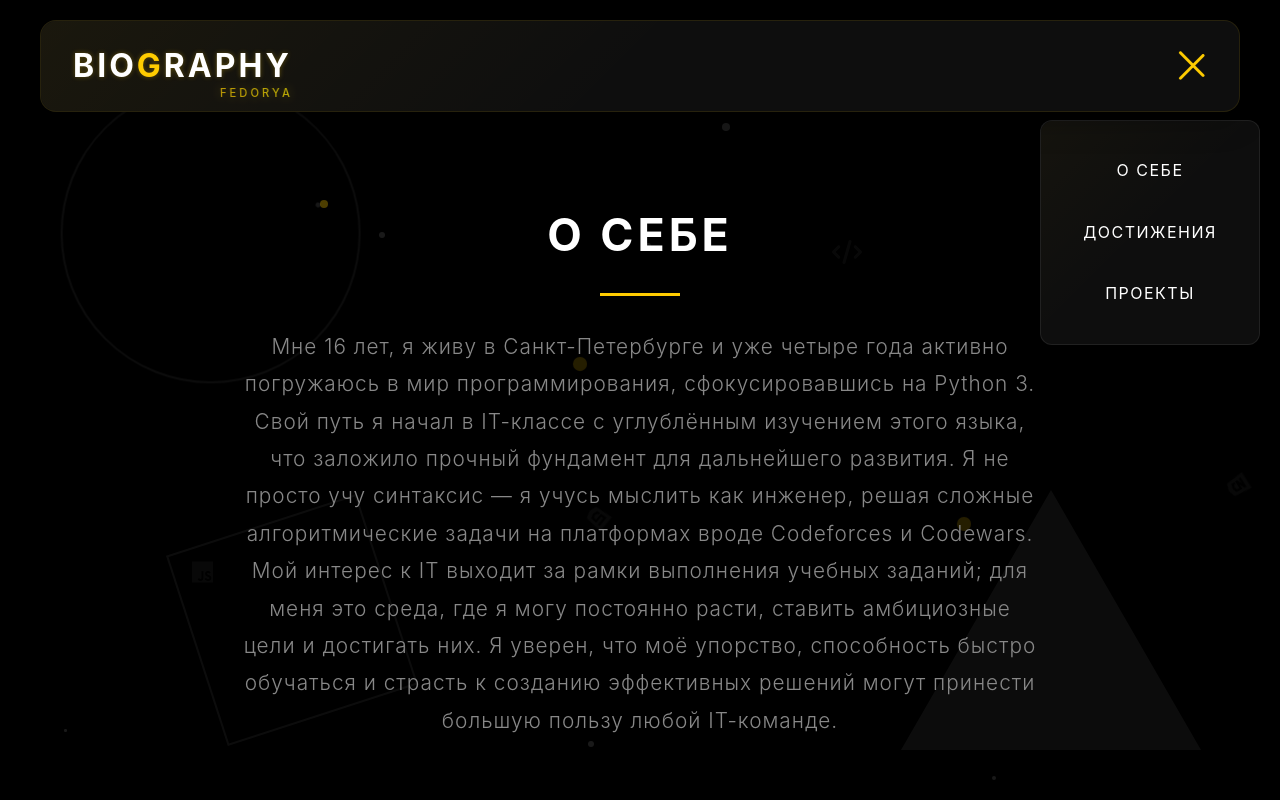
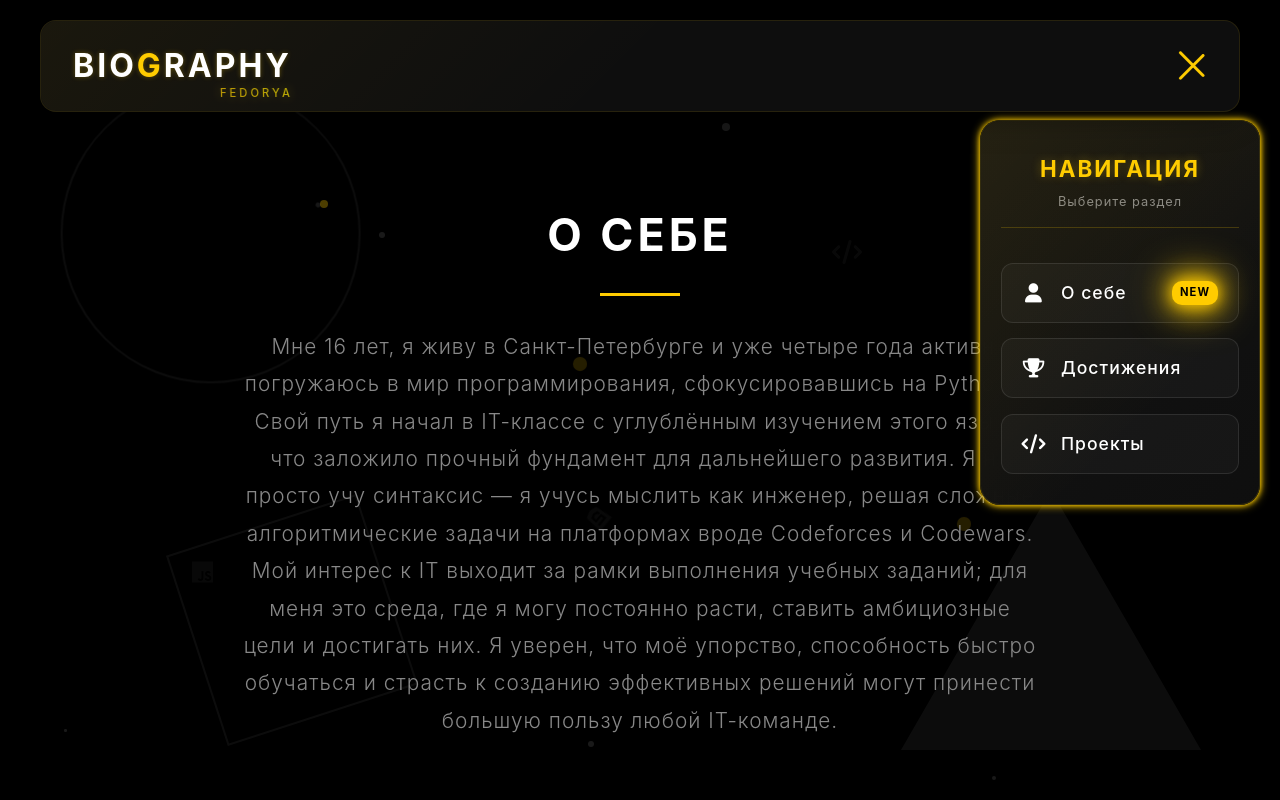
Before and after one commit to smeshknight/biography.github.io, a plain HTML site: page index.html in a window 1280 px wide. Both pictures are taken after a click on the element 1189 px from the left and 65 px from the top of the page. Shown: the top 800 px of the page. Drawn offline with Linux system fonts and the light colour scheme.

Commit message:
Update index.html

```diff
--- a/index.html
+++ b/index.html
@@ -22,6 +22,7 @@
             --accent-glow: rgba(255, 204, 0, 0.3);
             --menu-bg: rgba(15, 15, 15, 0.95);
             --nav-bg: rgba(15, 15, 15, 0.98);
+            --neon-glow: 0 0 10px var(--accent), 0 0 20px var(--accent), 0 0 30px var(--accent);
         }
 
         body {
@@ -231,23 +232,41 @@
 
         @keyframes menuSlide {
             from {
-                transform: translateX(100%);
+                transform: translateX(100%) scale(0.9);
                 opacity: 0;
             }
             to {
-                transform: translateX(0);
+                transform: translateX(0) scale(1);
                 opacity: 1;
             }
         }
 
         @keyframes menuItemSlide {
             from {
-                transform: translateX(30px);
+                transform: translateX(30px) scale(0.8);
                 opacity: 0;
             }
             to {
-                transform: translateX(0);
+                transform: translateX(0) scale(1);
                 opacity: 1;
+            }
+        }
+
+        @keyframes neonPulse {
+            0%, 100% {
+                box-shadow: 0 0 5px var(--accent), 0 0 10px var(--accent);
+            }
+            50% {
+                box-shadow: 0 0 15px var(--accent), 0 0 30px var(--accent), 0 0 45px var(--accent);
+            }
+        }
+
+        @keyframes iconBounce {
+            0%, 100% {
+                transform: translateX(0) scale(1);
+            }
+            50% {
+                transform: translateX(-3px) scale(1.1);
             }
         }
 
@@ -402,24 +421,25 @@
             margin-left: 0;
         }
 
-        /* Боковое меню - МИНИМАЛИСТИЧНЫЙ ОСТРОВОК */
+        /* Боковое меню - ПЕРЕРАБОТАННЫЙ СТИЛЬ */
         .sidebar {
             position: fixed;
             right: -100%;
-            top: 120px; /* ЕЩЕ НИЖЕ - было 100px */
+            top: 120px;
             height: auto;
-            width: 220px;
-            background: var(--nav-bg);
+            width: 280px;
+            background: linear-gradient(135deg, rgba(20, 20, 20, 0.98) 0%, rgba(15, 15, 15, 0.98) 100%);
             transition: all 0.4s cubic-bezier(0.77, 0, 0.175, 1);
             z-index: 999;
-            padding: 25px 15px;
+            padding: 30px 20px;
             display: flex;
             flex-direction: column;
-            gap: 12px;
-            backdrop-filter: blur(20px);
-            box-shadow: 0 8px 32px rgba(0, 0, 0, 0.4);
-            border: 1px solid rgba(255, 255, 255, 0.08);
-            border-radius: 12px;
+            gap: 15px;
+            backdrop-filter: blur(25px);
+            box-shadow: 0 10px 40px rgba(0, 0, 0, 0.6);
+            border: 1px solid rgba(255, 204, 0, 0.15);
+            border-radius: 20px;
+            animation: neonPulse 3s infinite ease-in-out;
         }
 
         .sidebar::before {
@@ -429,44 +449,69 @@
             left: 0;
             width: 100%;
             height: 100%;
-            background: linear-gradient(135deg, rgba(255, 204, 0, 0.03) 0%, transparent 50%);
-            border-radius: 12px;
+            background: linear-gradient(135deg, rgba(255, 204, 0, 0.08) 0%, transparent 70%);
+            border-radius: 20px;
             pointer-events: none;
         }
 
         .sidebar.active {
             right: 20px;
-            animation: menuSlide 0.4s ease-out;
+            animation: menuSlide 0.5s ease-out, neonPulse 3s infinite ease-in-out;
+        }
+
+        .menu-header {
+            text-align: center;
+            margin-bottom: 20px;
+            padding-bottom: 15px;
+            border-bottom: 1px solid rgba(255, 204, 0, 0.2);
+        }
+
+        .menu-title {
+            font-size: 1.4rem;
+            font-weight: 700;
+            color: var(--accent);
+            text-transform: uppercase;
+            letter-spacing: 2px;
+            margin-bottom: 5px;
+            text-shadow: 0 0 10px var(--accent-glow);
+        }
+
+        .menu-subtitle {
+            font-size: 0.8rem;
+            color: var(--gray);
+            letter-spacing: 1px;
         }
 
         .menu-item {
             color: var(--white);
             text-decoration: none;
-            font-size: 1rem;
-            font-weight: 400;
-            letter-spacing: 1.5px;
-            text-transform: uppercase;
-            padding: 12px 15px;
+            font-size: 1.1rem;
+            font-weight: 500;
+            letter-spacing: 1px;
+            padding: 15px 20px;
             position: relative;
             transition: all 0.3s ease;
-            border-radius: 6px;
-            background: transparent;
-            border: none;
+            border-radius: 12px;
+            background: rgba(255, 255, 255, 0.03);
+            border: 1px solid rgba(255, 255, 255, 0.1);
             transform: translateX(30px);
             opacity: 0;
-            animation: menuItemSlide 0.4s ease-out forwards;
-            text-align: center;
+            animation: menuItemSlide 0.5s ease-out forwards;
+            display: flex;
+            align-items: center;
+            gap: 15px;
         }
 
-        .sidebar.active .menu-item:nth-child(1) { animation-delay: 0.1s; }
-        .sidebar.active .menu-item:nth-child(2) { animation-delay: 0.15s; }
+        .sidebar.active .menu-item:nth-child(2) { animation-delay: 0.1s; }
         .sidebar.active .menu-item:nth-child(3) { animation-delay: 0.2s; }
+        .sidebar.active .menu-item:nth-child(4) { animation-delay: 0.3s; }
 
         .menu-item:hover {
-            transform: translateX(5px) !important;
+            transform: translateX(5px) scale(1.05) !important;
             color: var(--accent);
-            background: rgba(255, 204, 0, 0.05);
-            box-shadow: 0 2px 10px rgba(255, 204, 0, 0.1);
+            background: rgba(255, 204, 0, 0.1);
+            border-color: var(--accent);
+            box-shadow: 0 5px 20px rgba(255, 204, 0, 0.2);
         }
 
         .menu-item::before {
@@ -474,22 +519,52 @@
             position: absolute;
             left: -8px;
             top: 50%;
-            width: 6px;
-            height: 6px;
+            width: 8px;
+            height: 8px;
             background: var(--accent);
             border-radius: 50%;
             transform: translateY(-50%) scale(0);
-            transition: transform 0.2s ease;
-            box-shadow: 0 0 8px var(--accent);
+            transition: transform 0.3s ease;
+            box-shadow: 0 0 15px var(--accent);
         }
 
         .menu-item:hover::before {
-            transform: translateY(-50%) scale(1);
+            transform: translateY(-50%) scale(1.2);
+        }
+
+        .menu-icon {
+            font-size: 1.2rem;
+            width: 24px;
+            height: 24px;
+            display: flex;
+            align-items: center;
+            justify-content: center;
+            transition: all 0.3s ease;
+        }
+
+        .menu-item:hover .menu-icon {
+            color: var(--accent);
+            animation: iconBounce 0.5s ease;
+            filter: drop-shadow(0 0 5px var(--accent));
+        }
+
+        .menu-text {
+            flex: 1;
+        }
+
+        .menu-badge {
+            background: var(--accent);
+            color: var(--black);
+            font-size: 0.7rem;
+            font-weight: 700;
+            padding: 3px 8px;
+            border-radius: 10px;
+            animation: neonPulse 2s infinite ease-in-out;
         }
 
         /* Основной контент */
         .main-content {
-            margin-top: 120px; /* Увеличил отступ сверху */
+            margin-top: 120px;
             padding: 1rem 2rem;
             flex: 1;
         }
@@ -509,8 +584,8 @@
         /* ИСПРАВЛЕНИЕ: убрал отрицательный margin-top для первой секции */
         #page1 {
             min-height: 60vh;
-            padding-top: 2rem; /* Добавил отступ сверху */
-            margin-top: 2rem; /* Добавил отступ сверху */
+            padding-top: 2rem;
+            margin-top: 2rem;
             margin-bottom: 8rem;
         }
 
@@ -748,7 +823,7 @@
             }
 
             .main-content {
-                margin-top: 100px; /* Увеличил для мобильных */
+                margin-top: 100px;
                 padding: 1rem;
             }
 
@@ -770,8 +845,8 @@
             }
 
             .sidebar {
-                width: 200px;
-                padding: 20px 12px;
+                width: 250px;
+                padding: 25px 15px;
                 top: 100px;
                 right: -100%;
             }
@@ -781,8 +856,12 @@
             }
 
             .menu-item {
-                font-size: 0.9rem;
-                padding: 10px 12px;
+                font-size: 1rem;
+                padding: 12px 15px;
+            }
+
+            .menu-title {
+                font-size: 1.2rem;
             }
 
             /* Футер на мобильных */
@@ -836,7 +915,7 @@
             }
 
             .main-content {
-                margin-top: 90px; /* Увеличил для маленьких экранов */
+                margin-top: 90px;
                 padding: 0.5rem;
             }
 
@@ -858,8 +937,8 @@
             }
 
             .sidebar {
-                width: 180px;
-                padding: 18px 10px;
+                width: 220px;
+                padding: 20px 12px;
                 top: 90px;
             }
 
@@ -868,8 +947,19 @@
             }
 
             .menu-item {
-                font-size: 0.85rem;
-                padding: 8px 10px;
+                font-size: 0.9rem;
+                padding: 10px 12px;
+                gap: 10px;
+            }
+
+            .menu-icon {
+                font-size: 1rem;
+                width: 20px;
+                height: 20px;
+            }
+
+            .menu-title {
+                font-size: 1.1rem;
             }
 
             .bottom-footer {
@@ -919,11 +1009,25 @@
         </div>
     </nav>
 
-    <!-- Боковое меню - МИНИМАЛИСТИЧНЫЙ ОСТРОВОК -->
+    <!-- Боковое меню - ПЕРЕРАБОТАННЫЙ СТИЛЬ -->
     <aside class="sidebar" id="sidebar">
-        <a href="#page1" class="menu-item">О себе</a>
-        <a href="#page2" class="menu-item">Достижения</a>
-        <a href="#page3" class="menu-item">Проекты</a>
+        <div class="menu-header">
+            <div class="menu-title">НАВИГАЦИЯ</div>
+            <div class="menu-subtitle">Выберите раздел</div>
+        </div>
+        <a href="#page1" class="menu-item">
+            <i class="fas fa-user menu-icon"></i>
+            <span class="menu-text">О себе</span>
+            <span class="menu-badge">NEW</span>
+        </a>
+        <a href="#page2" class="menu-item">
+            <i class="fas fa-trophy menu-icon"></i>
+            <span class="menu-text">Достижения</span>
+        </a>
+        <a href="#page3" class="menu-item">
+            <i class="fas fa-code menu-icon"></i>
+            <span class="menu-text">Проекты</span>
+        </a>
     </aside>
 
     <!-- Основной контент -->
@@ -938,7 +1042,7 @@
         <section id="page2" class="page-section">
             <div class="container">
                 <h2 class="section-title">Достижения</h2>
-                <p class="empty-text">За время обучения я успел достичь первых серьёзных результатов: одержал победу в трёх школьных олимпиадах по программированию и в одной районной. Эти достижения стали для меня не только подтверждением уровня знаний, но и важным стимулом двигаться дальше. Я регулярно участвую в олимпиадах от Университета ИТМО, рассматривая их как возможность проверить свои силы на высоком уровне и как шаг к цели — поступлению в один из ведущих IT-вузов страны без вступительных испытаний. Каждое соревнование — это бесценный опыт, который закаляет характер, учит не сдаваться при возникновении сложных задач и находить нестандартные пути их решения.</p>
+                <p class="empty-text">За время обучения я успел достичь первых серьёзных результатов: одержал победу в трёх школьных олимпиадах по программированию и в одной районной. Эти достижения стали для мне не только подтверждением уровня знаний, но и важным стимулом двигаться дальше. Я регулярно участвую в олимпиадах от Университета ИТМО, рассматривая их как возможность проверить свои силы на высоком уровне и как шаг к цели — поступлению в один из ведущих IT-вузов страны без вступительных испытаний. Каждое соревнование — это бесценный опыт, который закаляет характер, учит не сдаваться при возникновении сложных задач и находить нестандартные пути их решения.</p>
             </div>
         </section>
 
@@ -1013,6 +1117,11 @@
                 e.stopPropagation();
                 this.classList.toggle('active');
                 sidebar.classList.toggle('active');
+
+                // Добавляем вибрацию для интерактивности
+                if (sidebar.classList.contains('active')) {
+                    sidebar.style.animation = 'menuSlide 0.5s ease-out, neonPulse 3s infinite ease-in-out';
+                }
             });
 
             // Закрытие меню при клике на ссылку
@@ -1023,15 +1132,19 @@
                     const targetSection = document.getElementById(targetId);
 
                     if (targetSection) {
+                        // Анимация закрытия меню
+                        sidebar.style.animation = 'menuSlide 0.3s ease-in reverse';
+                        setTimeout(() => {
                             sidebar.classList.remove('active');
                             burgerMenu.classList.remove('active');
+                        }, 200);
 
                         setTimeout(() => {
                             targetSection.scrollIntoView({
                                 behavior: 'smooth',
                                 block: 'start'
                             });
-                        }, 200);
+                        }, 300);
                     }
                 });
             });
@@ -1053,16 +1166,22 @@
                 if (sidebar.classList.contains('active') &&
                     !sidebar.contains(e.target) &&
                     !burgerMenu.contains(e.target)) {
+                    sidebar.style.animation = 'menuSlide 0.3s ease-in reverse';
+                    setTimeout(() => {
                         sidebar.classList.remove('active');
                         burgerMenu.classList.remove('active');
+                    }, 200);
                 }
             });
 
             // Закрытие меню при нажатии Escape
             document.addEventListener('keydown', function(e) {
                 if (e.key === 'Escape' && sidebar.classList.contains('active')) {
+                    sidebar.style.animation = 'menuSlide 0.3s ease-in reverse';
+                    setTimeout(() => {
                         sidebar.classList.remove('active');
                         burgerMenu.classList.remove('active');
+                    }, 200);
                 }
             });
 
```
Lines whose indentation alone changed are shown as unchanged.
